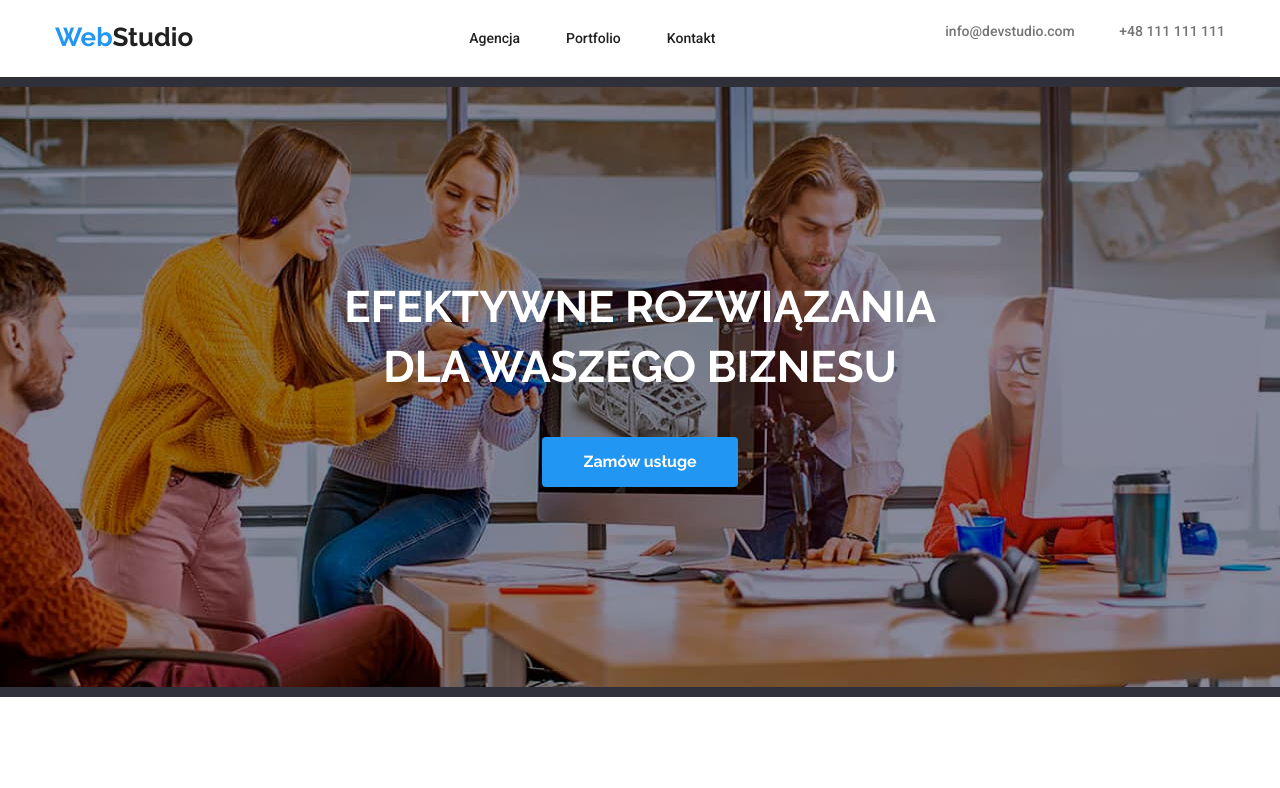
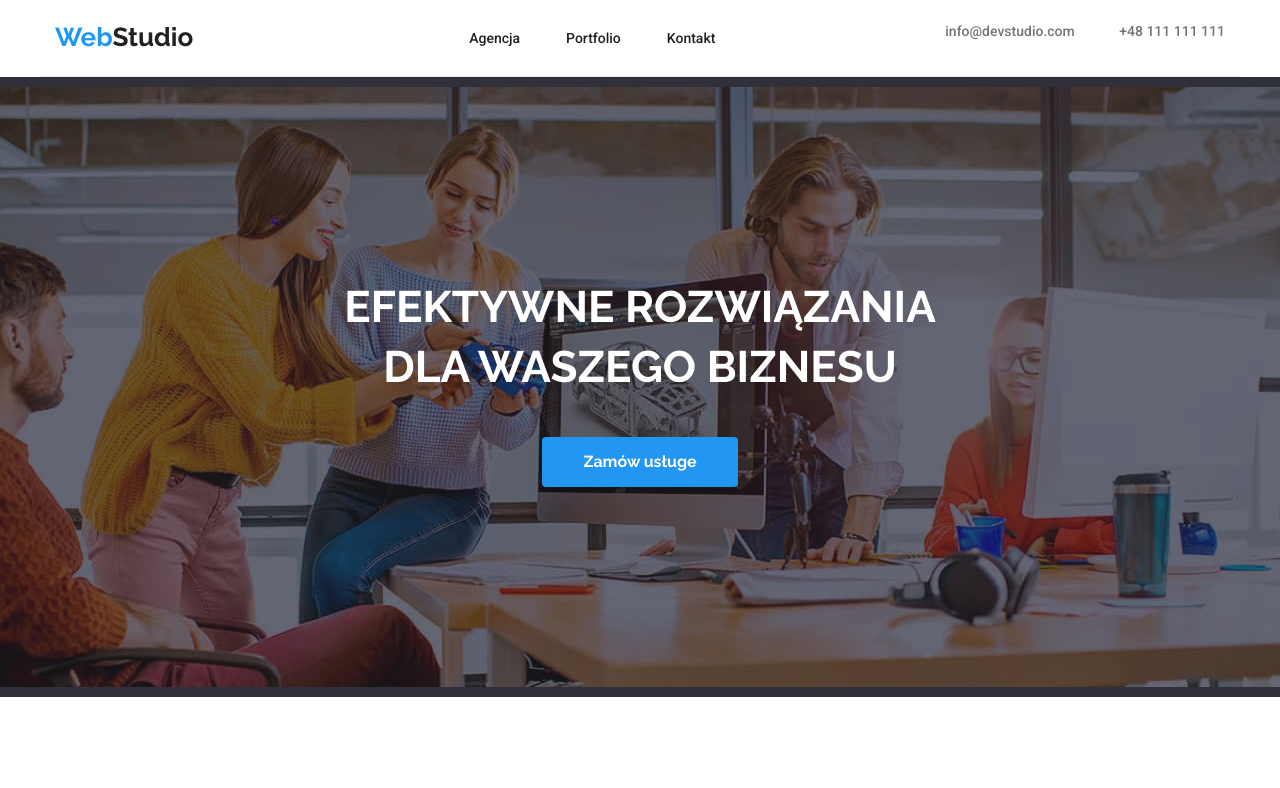
Before and after one commit to kamilawrzesniewska/goit-markup-hw-04, a plain HTML site: page index.html in a window 1280 px wide. Shown: the top 788 px of the page. Drawn offline with nearby package versions, Linux system fonts and the light colour scheme; files whose address does not match are found by name.

Commit message:
gradient

```diff
--- a/css/style.css
+++ b/css/style.css
@@ -152,7 +152,8 @@ img{
 .hero {background-color: var(--color-backgroudn);
        padding-top: 200px;
        padding-bottom: 210px;
-       background-image: url("/goit-markup-hw-04/images/backgroundfoto.jpg");
+       background-image: linear-gradient(rgba(47, 48, 58, 0.4), rgba(47, 48, 58, 0.4)),
+       url("/goit-markup-hw-04/images/backgroundfoto.jpg");
        background-size: 1600px 600px;
        background-position: center;
        background-repeat: no-repeat;
```
